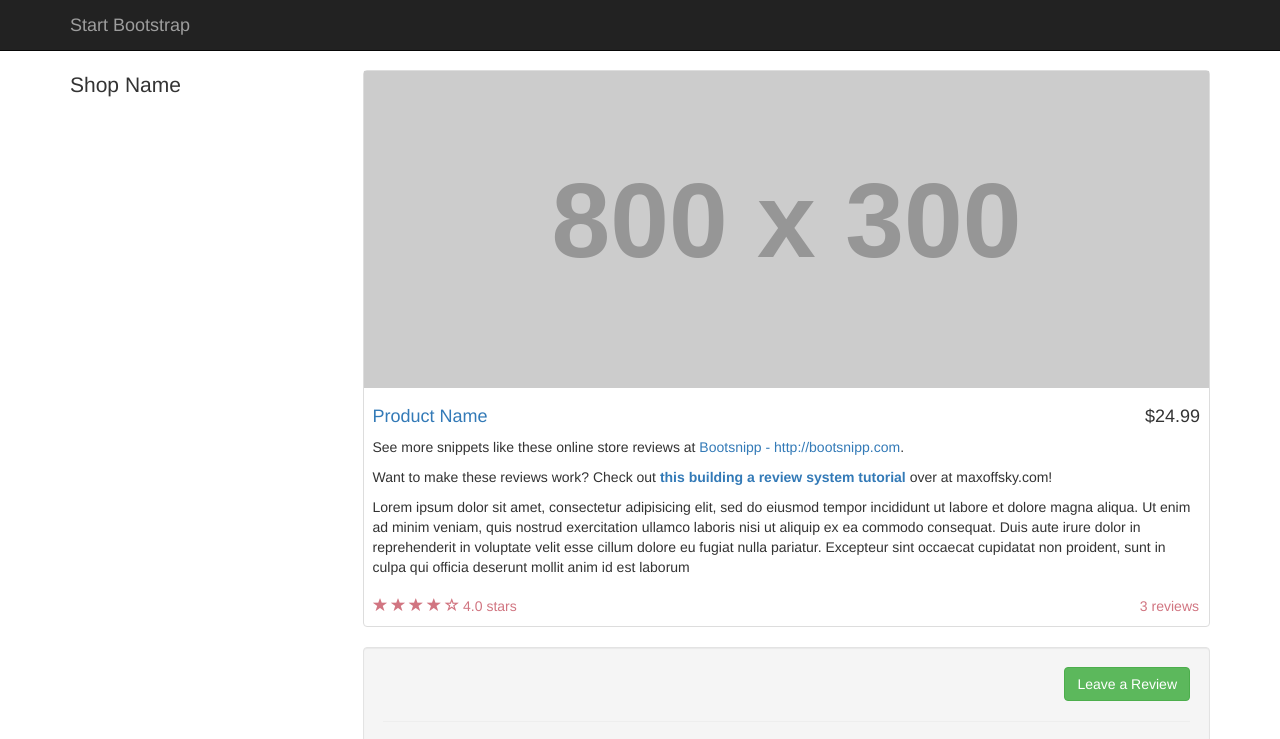
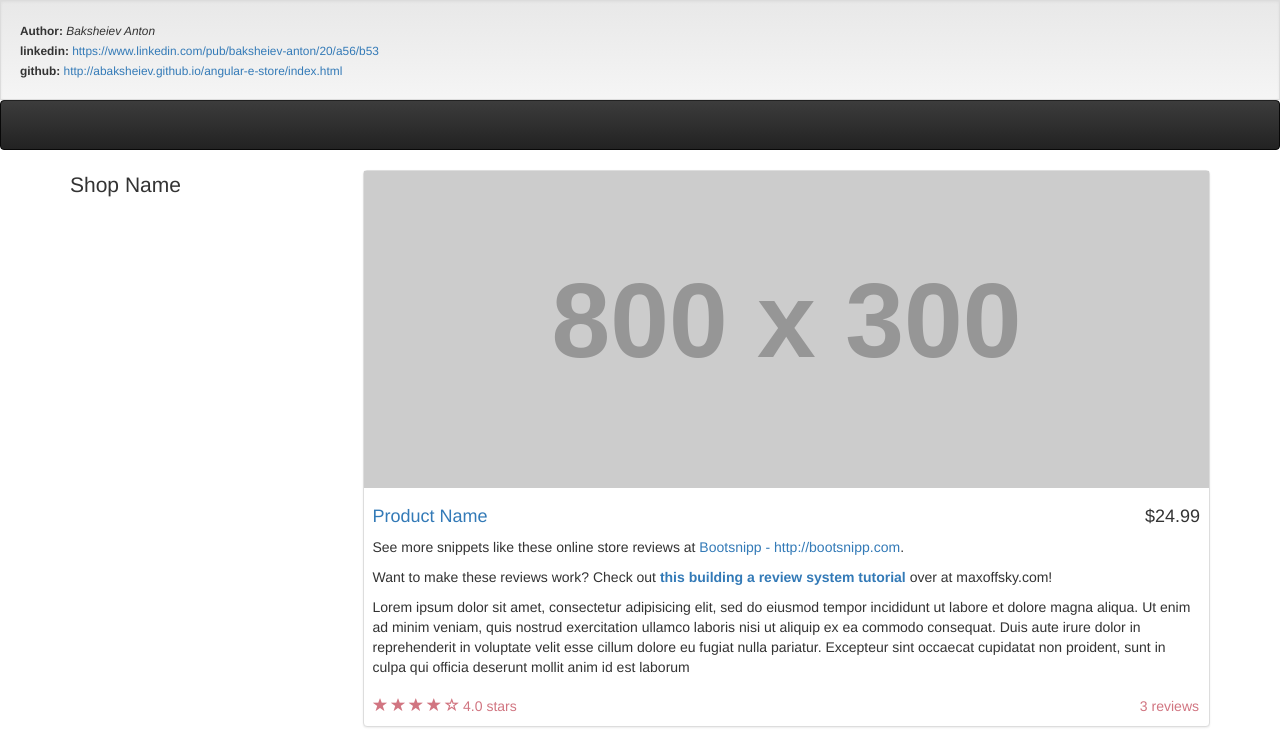
Before and after one commit to abaksheiev/angularjs-e-store, a website: page public/index.html in a window 1280 px wide. Shown: the top 739 px of the page. Drawn offline with nearby package versions, Linux system fonts and the light colour scheme; files that its build step writes are made by us from their sources; no server answers; placeholder pictures from the web are drawn by us; files whose address does not match are found by name.

Commit message:
add info-header for test and home page

```diff
--- a/content/css/shop-item.css
+++ b/content/css/shop-item.css
@@ -5,7 +5,7 @@
  */
 
 body {
-    padding-top: 70px; /* Required padding for .navbar-fixed-top. Remove if using .navbar-static-top. Change if height of navigation changes. */
+     padding-top: 100px; /* Required padding for .navbar-fixed-top. Remove if using .navbar-static-top. Change if height of navigation changes. */
 }
 
 .thumbnail img {
--- a/package.json
+++ b/package.json
@@ -3,9 +3,7 @@
   "version": "1.0.0",
   "description": "Simple example of e-store: API",
   "main": "server.js",
-  "scripts": {
-    "test": "echo \"Error: no test specified\" && exit 1"
-  },
+  "scripts": "node server.js",
   "repository": {
     "type": "git",
     "url": "git+https://github.com/abaksheiev/angularjs-e-store.git"
--- a/public/index.html
+++ b/public/index.html
@@ -13,6 +13,7 @@
 
   <!-- Bootstrap Core CSS -->
   <link href="bower_components/bootstrap/dist/css/bootstrap.min.css" rel="stylesheet">
+  <link rel="stylesheet" href="../bower_components/bootstrap/dist/css/bootstrap-theme.css">
 
   <!-- Custom CSS -->
   <link href="content/css/shop-item.css" rel="stylesheet">
@@ -38,19 +39,19 @@
 </head>
 
 <body>
+<div class="well navbar-fixed-top" ng-init="url='../info.html'" ng-include="url"></div>
 
 <!-- Navigation -->
-<nav class="navbar navbar-inverse navbar-fixed-top" role="navigation">
+<nav class="navbar navbar-inverse" role="navigation">
   <div class="container">
     <!-- Brand and toggle get grouped for better mobile display -->
     <div class="navbar-header">
       <button type="button" class="navbar-toggle" data-toggle="collapse" data-target="#bs-example-navbar-collapse-1">
-        <span class="sr-only">Toggle navigation</span>
-        <span class="icon-bar"></span>
+        <span class="sr-only">Product</span>
+        <span class="icon-bar">About us</span>
         <span class="icon-bar"></span>
         <span class="icon-bar"></span>
       </button>
-      <a class="navbar-brand" href="#">Start Bootstrap</a>
     </div>
     <!-- Collect the nav links, forms, and other content for toggling -->
      <!-- /.navbar-collapse -->
--- /dev/null
+++ b/public/info.html
@@ -0,0 +1,11 @@
+</div>
+<small><b>Author:</b> <i>Baksheiev Anton</i></small>
+</br>
+<small><b>linkedin:</b>
+    <a href="https://www.linkedin.com/pub/baksheiev-anton/20/a56/b53" target="_blank">https://www.linkedin.com/pub/baksheiev-anton/20/a56/b53</a>
+</small>
+</br>
+<small><b>github:</b>
+    <a href="https://github.com/abaksheiev/angularjs-e-store">http://abaksheiev.github.io/angular-e-store/index.html</a>
+</small>
+</div>
```
Also changed, not shown: server.js (+9 -6 lines), tests/SpecRunner.html (+11 -4 lines), .travis.yml.
